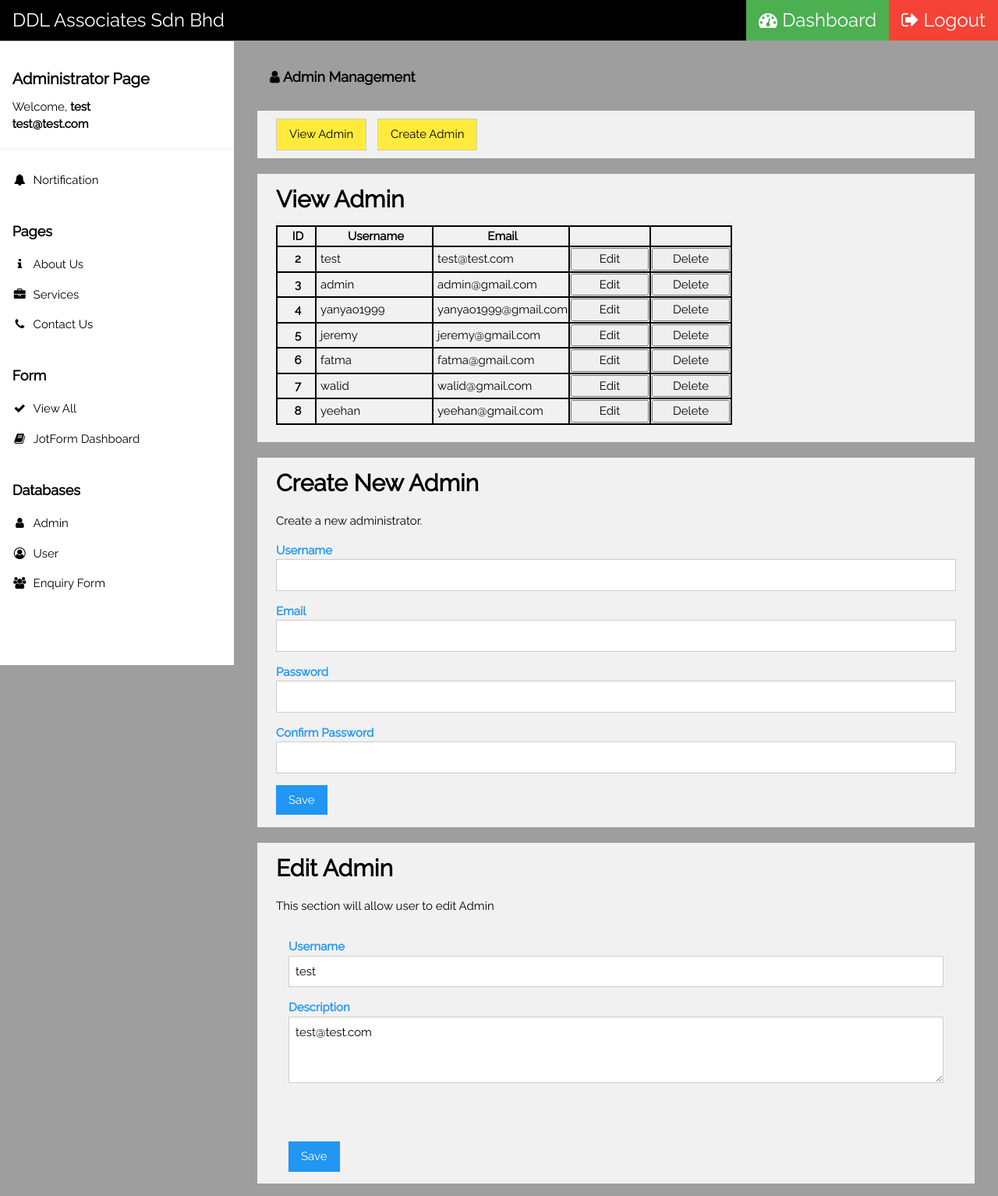
After one commit to eryanyao/ddl-php-employee-project, a PHP site: page /admin/admin_edit.php?sn=2 in a window 1280 px wide. The commit adds this page. Shown: the whole page at 78% size. Run offline with PHP 8.4, Linux system fonts and the light colour scheme; a user stored in the database is signed in; data comes from the database, SQL or seed files in the repository.

Commit message:
update adding admin edit and admin delete

```diff
--- a/admin/admin.php
+++ b/admin/admin.php
@@ -66,8 +66,8 @@
         <th class="content">'.$row['idAdmin'].'</th>
         <td class="content">'.$row['uidAdmin'].'</td>
         <td class="content">'.$row['emailAdmin'].'</td>
-        <td class="mb-2"><input type="button" style="width:100px;" onclick="window.location = \'edit.php?sn='.$row['idAdmin'].'\'" value="Edit" class="btn btn-success"></td>
-        <td><input type="button" style="width:100px;"onclick="window.location = \'delete.php?sn='.$row['idAdmin'].'\'" value="Delete" class="btn btn-danger"></td></tr></tbody></div>
+        <td class="mb-2"><input type="button" style="width:100px;" onclick="window.location = \'admin_edit.php?sn='.$row['idAdmin'].'\'" value="Edit" class="btn btn-success"></td>
+        <td><input type="button" style="width:100px;"onclick="window.location = \'admin.php?Delete='.$row['idAdmin'].'\'" value="Delete" class="btn btn-danger"></td></tr></tbody></div>
         </tr>';
       };
       echo '</tbody>
@@ -75,6 +75,21 @@
       </div><br>';
 
   ?>
+  <?php
+    if(isset($_GET['Delete'])){
+      ?>
+      <script>
+        swal({
+          title:"Data Deleted",
+          text: "Your admin information has been deleted",
+          icon:"success",
+          button:"Yes"
+
+        }).then(function(){
+          window.location.href="admin.php";
+        });
+      </script>
+      <?php $edit=mysqli_query($conn,"DELETE FROM admin WHERE idAdmin='{$_GET['Delete']}'");}?>
 
   </div>
 
@@ -127,6 +142,8 @@
     <button type="submit" name="signup-submit" class="w3-btn w3-blue">Save</button></p>
 
     </form>
+
+
   </div>
 </div>
 
--- /dev/null
+++ b/admin/admin_edit.php
@@ -0,0 +1,46 @@
+<?php
+    $IPATH = $_SERVER["DOCUMENT_ROOT"]."/n/admin/"; include($IPATH."admin.php");
+    require('includes/database.php');
+
+    if(isset($_POST['update'])){
+        $username = mysqli_real_escape_string($conn, $_POST['uidAdmin']);
+        $email = mysqli_real_escape_string($conn, $_POST['emailAdmin']);
+
+
+        $update = mysqli_query($conn, "UPDATE admin SET uidAdmin='$username', emailAdmin='$email' WHERE idAdmin='{$_POST['idAdmin']}'");
+    }
+
+    $query = mysqli_query($conn, "SELECT * FROM admin WHERE idAdmin='{$_REQUEST['sn']}' ");
+
+    while($row = mysqli_fetch_array($query)){
+        $username = $row['uidAdmin'];
+        $email = $row['emailAdmin'];
+
+    }
+
+
+?>
+
+<div id="createAdmin" class="w3-row-padding w3-margin-bottom w3-light-grey" style="margin-top:20px;margin-left:330px;margin-right:30px;">
+
+
+  <div class="w3-container">
+
+  <h2 class="w3-text-black"><strong>Edit Admin</strong></h2>
+  <p>This section will allow user to edit Admin</p>
+  <form class="w3-container" method="POST" action="<?php echo $_SERVER['PHP_SELF']; ?>?sn=<?php echo $_REQUEST['sn']; ?>">
+  <input type="hidden" value="<?php echo $_REQUEST['sn']; ?>" name="idAdmin" >
+    </p>
+    <p>
+    <label class="w3-text-blue"><b>Username</b></label>
+    <input class="w3-input w3-border" name="uidAdmin" type="text" value="<?php echo $username; ?>"></p>
+
+    <p>
+    <label class="w3-text-blue"><b>Description</b></label>
+    <textarea rows="3" class="w3-input w3-border" name="emailAdmin" type="text"  ><?php echo $email; ?></textarea></p>
+
+    <br><br>
+    <p>
+    <button type="submit" name="update" class="w3-btn w3-blue">Save</button></p>
+
+    </form>
--- a/admin/user.php
+++ b/admin/user.php
@@ -80,7 +80,7 @@
        <script>
         swal({
           title: "Data Deleted",
-          text: "Your services page information has been deleted!",
+          text: "The user has been deleted",
           icon: "success",
           button: "Yes"
 
```
